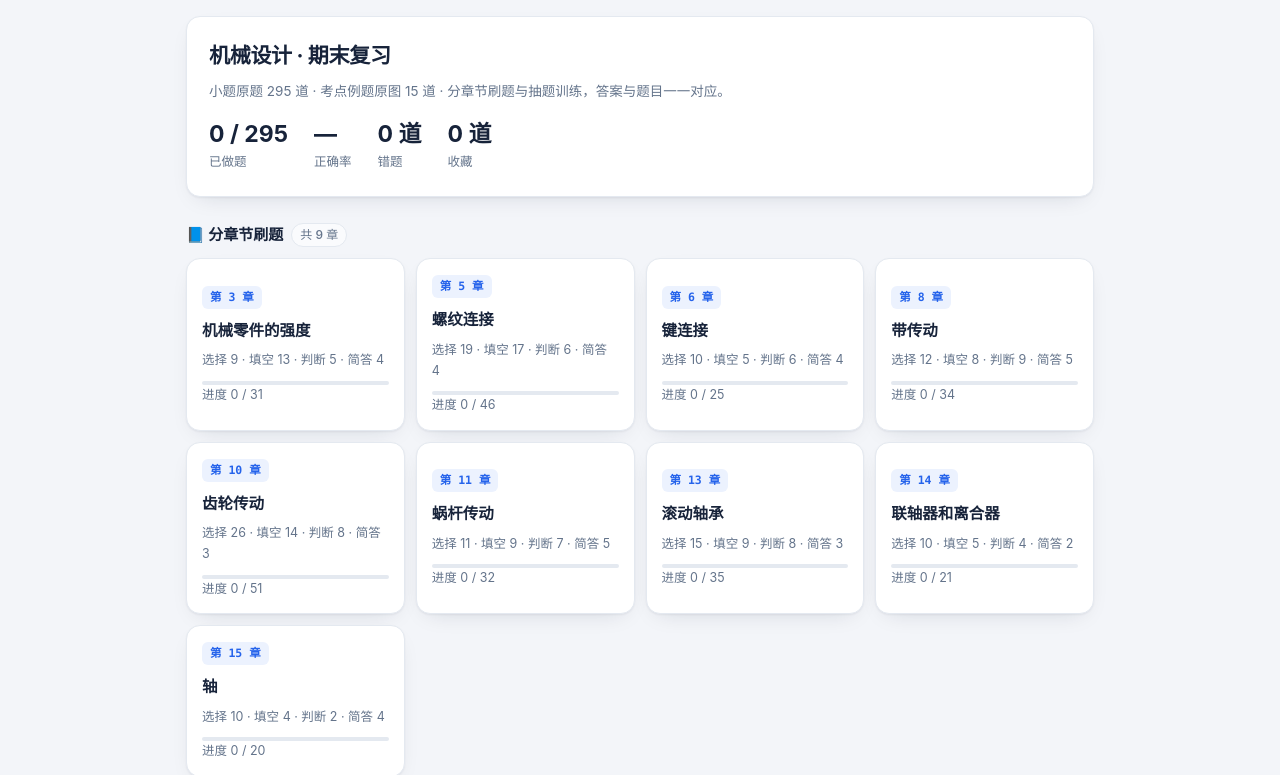
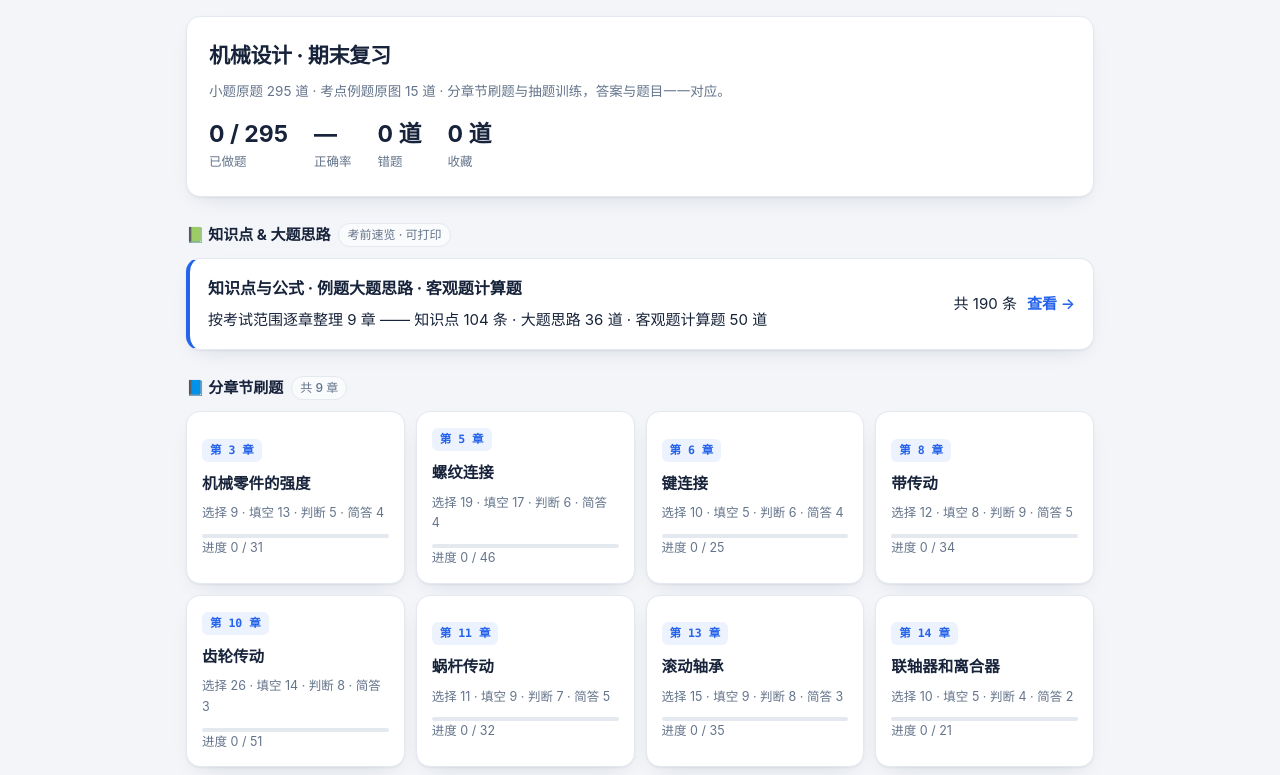
Before and after one commit to ApeanutA/mech-design-review, a plain HTML site: page index.html in a window 1280 px wide. Shown: the part 59-834 px from the top of the page. Drawn offline with Linux system fonts and the light colour scheme.

Commit message:
首页新增「知识点 & 大题思路」入口分区
- viewHome 在 hero 之后插入入口卡片：标题 + 章节数/知识点/大题/计算题统计 + 「查看 →」
- app.css 新增 .notes-entry 样式，打印时隐藏

```diff
--- a/assets/app.css
+++ b/assets/app.css
@@ -395,3 +395,16 @@ input[type=range] { width: 100%; accent-color: var(--pri); }
 @media print {
   .ntoc { break-after: page; page-break-after: always; }
 }
+
+/* 首页：知识点 & 大题思路入口 */
+.notes-entry {
+  display: flex; align-items: center; gap: 14px;
+  width: 100%; text-align: left; padding: 16px 18px;
+  cursor: pointer; border-left: 4px solid var(--pri);
+  margin-bottom: 18px;
+}
+.notes-entry .ne-l { flex: 1; min-width: 0; }
+.notes-entry .ne-l h3 { margin: 0 0 6px; font-size: 16px; }
+.notes-entry .ne-r { display: flex; align-items: center; gap: 10px; flex: none; }
+.notes-entry .go-arrow { font-weight: 600; color: var(--pri); white-space: nowrap; }
+@media print { .notes-entry { display: none !important; } }
--- a/assets/app.js
+++ b/assets/app.js
@@ -231,6 +231,34 @@
     });
     hero.appendChild(stats);
     wrap.appendChild(hero);
+
+    /* 知识点 & 大题思路 入口 */
+    var NL = notesList();
+    if (NL.length) {
+      var np0 = 0, ne0 = 0, nc0 = 0;
+      NL.forEach(function (ch) {
+        np0 += (ch.points || []).length;
+        ne0 += (ch.exam || []).length;
+        nc0 += (ch.calc || []).length;
+      });
+      var t0 = h("div", "sec-title");
+      t0.appendChild(document.createTextNode("📗 知识点 & 大题思路"));
+      t0.appendChild(h("em", null, "考前速览 · 可打印"));
+      wrap.appendChild(t0);
+
+      var nb = h("button", "card notes-entry");
+      var nbL = h("div", "ne-l");
+      nbL.appendChild(h("h3", null, "知识点与公式 · 例题大题思路 · 客观题计算题"));
+      nbL.appendChild(h("div", "meta", "按考试范围逐章整理 " + NL.length +
+        " 章 —— 知识点 " + np0 + " 条 · 大题思路 " + ne0 + " 道 · 客观题计算题 " + nc0 + " 道"));
+      nb.appendChild(nbL);
+      var nbR = h("div", "ne-r");
+      nbR.appendChild(h("span", "badge", "共 " + (np0 + ne0 + nc0) + " 条"));
+      nbR.appendChild(h("span", "go-arrow", "查看 →"));
+      nb.appendChild(nbR);
+      nb.onclick = function () { go("#/notes"); };
+      wrap.appendChild(nb);
+    }
 
     /* 章节 */
     var t1 = h("div", "sec-title");
```
